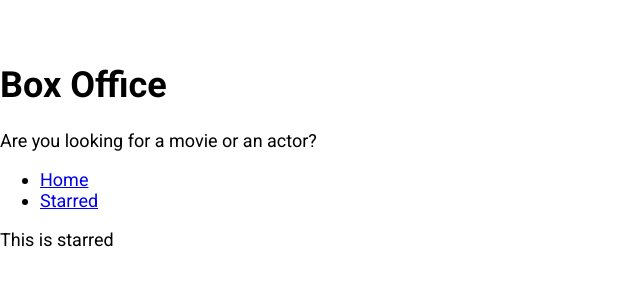
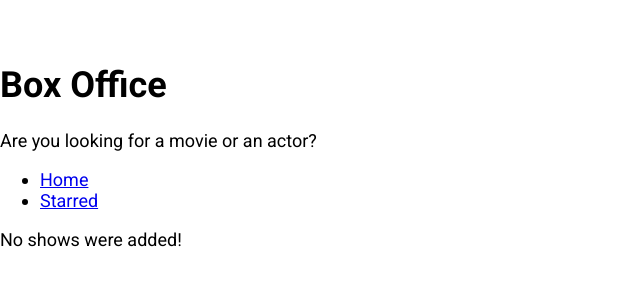
Before and after one commit to capi20/box-office, a React (Create React App) app: page /starred in a window 1280 px wide. Shown: the top 300 px of the page, without its empty margins (0-640 px from the left). Built offline with nearby package versions, Linux system fonts and the light colour scheme.

Commit message:
finished starred page

```diff
--- a/src/pages/Starred.js
+++ b/src/pages/Starred.js
@@ -1,10 +1,41 @@
-import React from 'react'
+import React, { useState, useEffect } from 'react'
 import MainPageLayout from '../components/MainPageLayout'
+import ShowGrid from '../components/show/ShowGrid'
+import { apiGet } from '../misc/config'
+import { useShows } from '../misc/custom-hooks'
 
 function Starred() {
+
+    const [starred] = useShows()
+
+    const [shows, setShows] = useState(null)
+    const [isLoading, setIsLoading] = useState(true)
+    const [error, setError] = useState(null)
+
+    useEffect(() => {
+        if (starred && starred.length > 0) {
+            const promises = starred.map(showId => apiGet(`/shows/${showId}`))
+
+            Promise.all(promises).then(
+                data => data.map(show => ({show}))
+            ).then(results => {
+                setShows(results)
+                setIsLoading(false)
+            }).catch(err => {
+                setError(err.message)
+                setIsLoading(false)
+            })
+        } else {
+            setIsLoading(false)
+        }
+    }, [starred])
+
     return (
         <MainPageLayout>
-            This is starred
+            {isLoading && <div>Data is still loading</div>}
+            {error && <div>Error occured: {error}</div>}
+            {!isLoading && !shows && <div>No shows were added!</div>}
+            {!isLoading && !error && shows && <ShowGrid data={shows}/>}
         </MainPageLayout>
     )
 }
```
